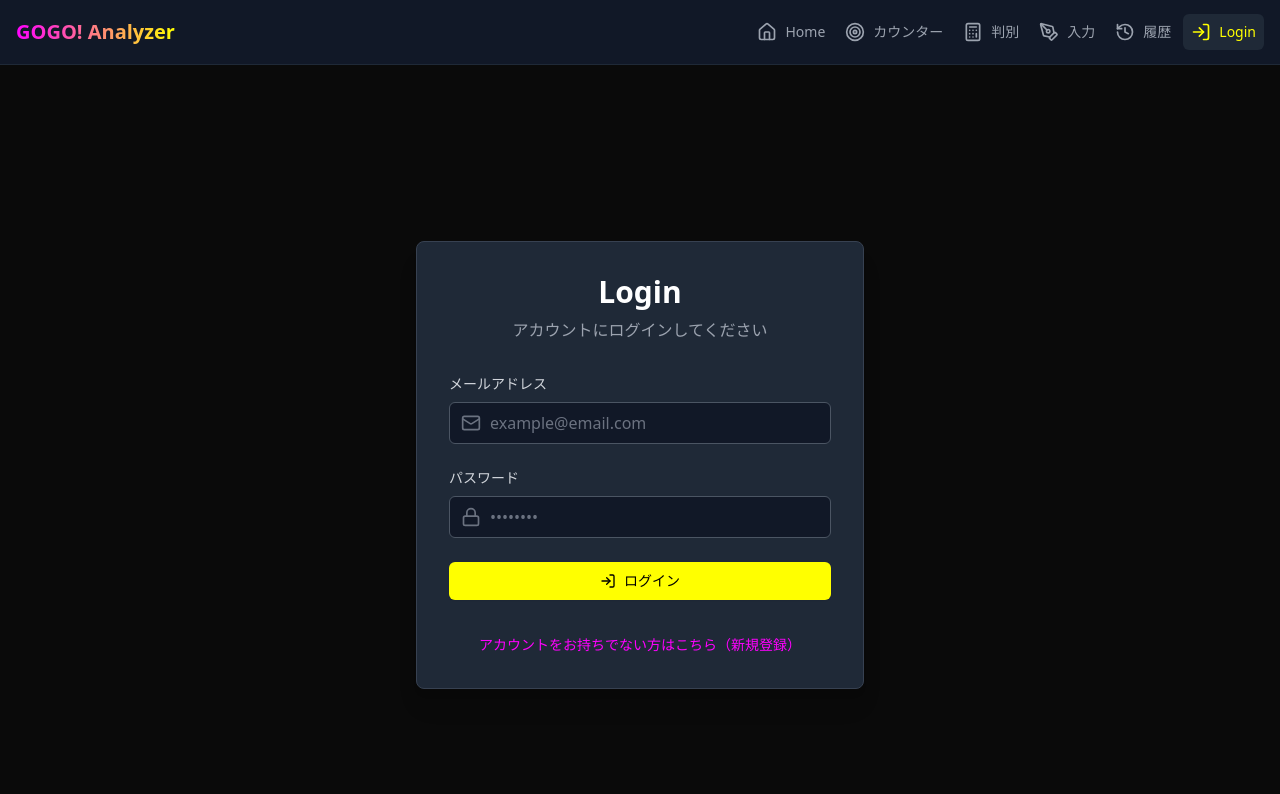
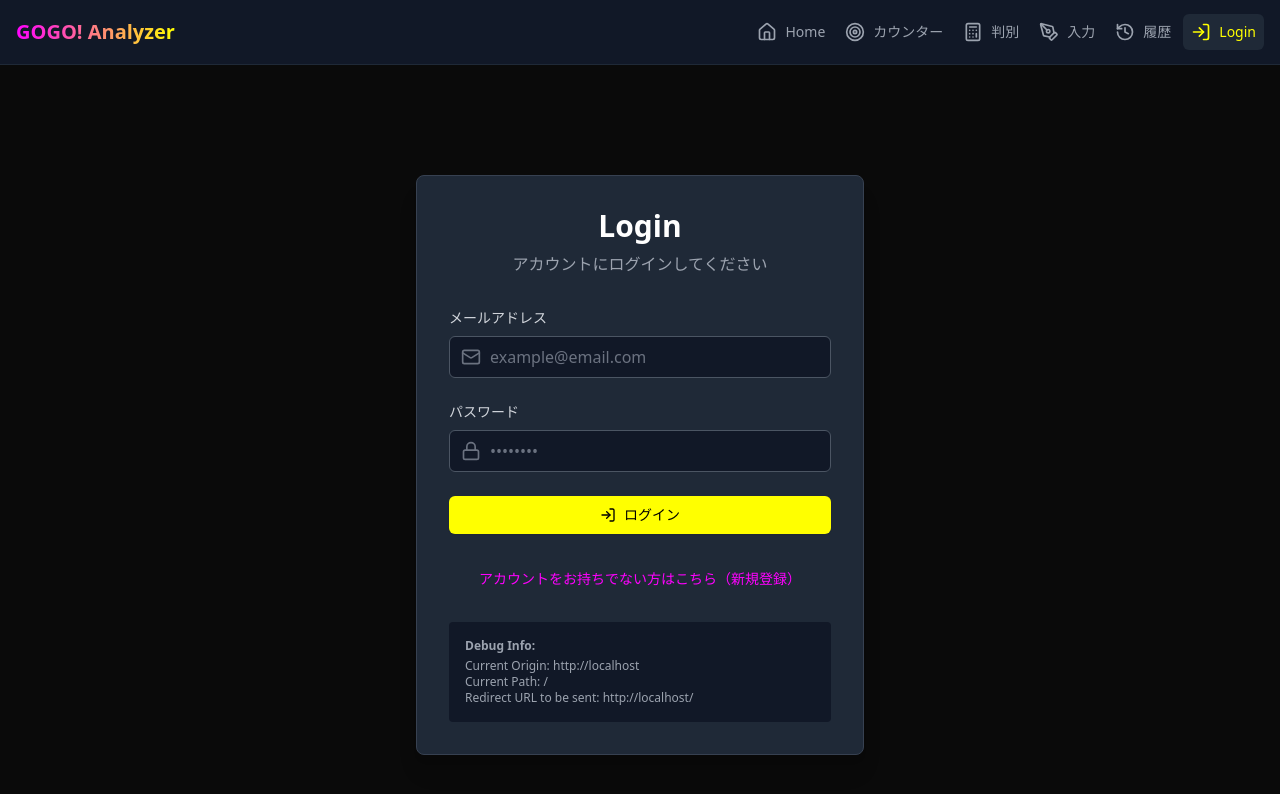
Before and after one commit to yama0039/juggler, a React (Vite) app: page /#/login in a window 1280 px wide. Shown: the top 794 px of the page. Built offline with nearby package versions, Linux system fonts and the light colour scheme.

Commit message:
chore: add debug info to login page

```diff
--- a/src/pages/LoginPage.tsx
+++ b/src/pages/LoginPage.tsx
@@ -143,6 +143,14 @@ const LoginPage = () => {
                             : 'すでにアカウントをお持ちの方はこちら（ログイン）'}
                     </button>
                 </div>
+
+                {/* Debug Info */}
+                <div className="mt-4 p-4 bg-gray-900 rounded text-xs text-gray-400 break-all">
+                    <p className="font-bold mb-1">Debug Info:</p>
+                    <p>Current Origin: {window.location.origin}</p>
+                    <p>Current Path: {window.location.pathname}</p>
+                    <p>Redirect URL to be sent: {`${window.location.origin}${window.location.pathname}`}</p>
+                </div>
             </div>
         </div>
     );
```
